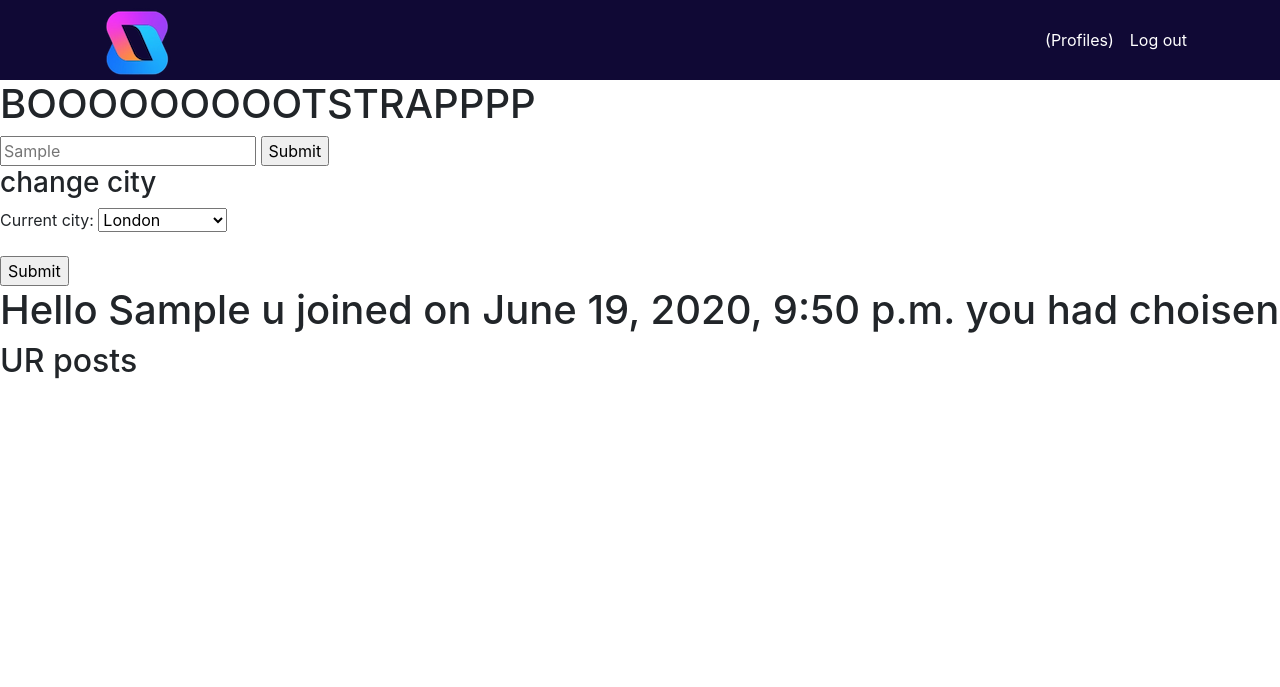
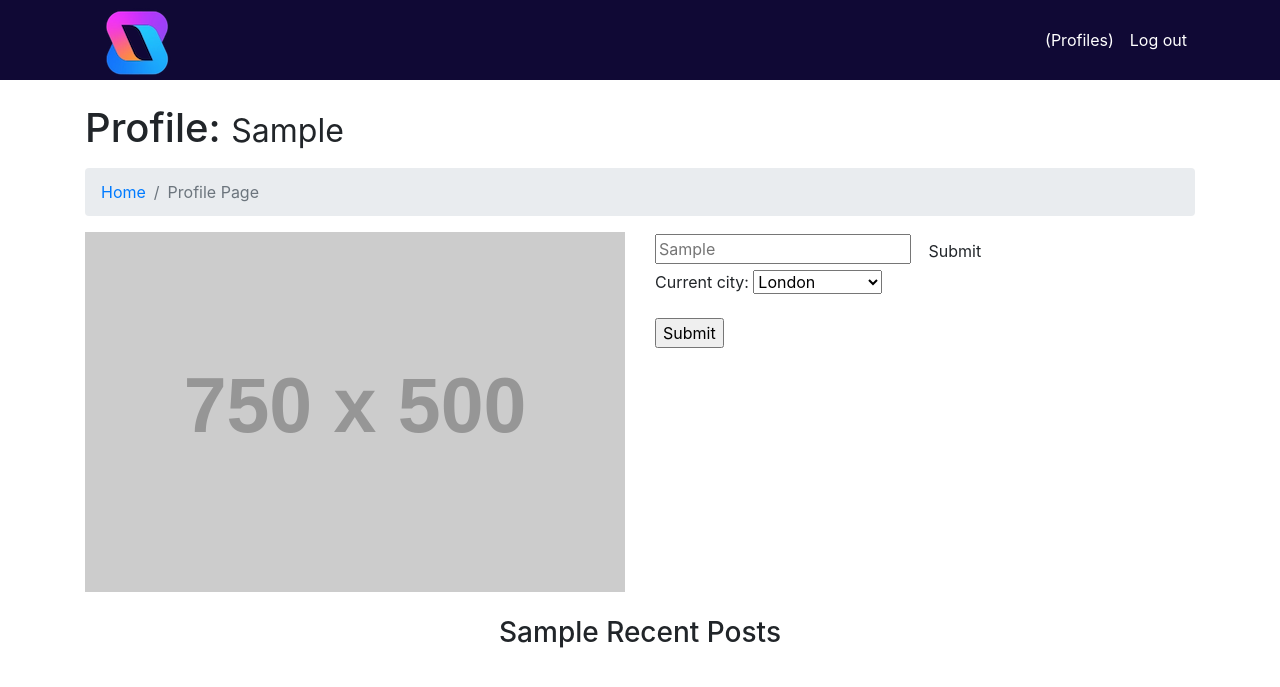
Before and after one commit to shepardi/Wayfarer, a Django app: template main_app/templates/profile.html in a window 1280 px wide. Shown: the top 687 px of the page. Run offline with Django 3.2, Linux system fonts and the light colour scheme; the template is opened without the code that fills it: values that come from a table or form of the project are taken from there, others are empty; the visitor is signed in with stand-in values (Sample User, id 1); grey boxes labelled with a size stand in for pictures from a placeholder-image service; some libraries are stand-ins or nearby versions.

Commit message:
Profile Rough Draft Done

```diff
--- a/main_app/templates/profile.html
+++ b/main_app/templates/profile.html
@@ -1,12 +1,89 @@
 {% extends 'base.html' %}
 
 {% block content %}
-<H1>BOOOOOOOOOTSTRAPPPP</H1>
+<!-- Page Content -->
+<div class="container">
+
+  <!-- Page Title ( Profile: user ) -->
+  <h1 class="mt-4 mb-3">Profile:
+    <small>{{user.first_name}}</small>
+  </h1>
+
+  <!-- Breadcrumb Profile Page -->
+  <ol class="breadcrumb">
+    <li class="breadcrumb-item">
+      <a href="index.html">Home</a>
+    </li>
+    <li class="breadcrumb-item active">Profile Page</li>
+  </ol>
+
+  <!-- Profile User Row -->
+  <div class="row">
+
+    <!-- Profile (Image) -->
+    <div class="col-md-6">
+      <img class="img-fluid" src="http://placehold.it/750x500" alt="">
+    </div>
+
+    <!-- Profile (User Form) -->
+    <div class="col-md-6">
+      <!--  User First name Profile Form -->
+      <form action="{% url 'profile' %}" method="POST">
+        {% csrf_token %}
+        <input type="text" placeholder={{user.first_name}} name='name'>
+        <input class="btn" type="submit">
+      </form>
+
+      <!-- City name Form -->
+      <form action="{% url 'profile' %}" method="POST">
+        {% csrf_token %}
+        {{ form.as_p }}
+        <input type="submit">
+      </form>
+    </div>
+
+  </div>
+  <!-- [END] Profile User Row -->
+
+  <!-- Related Posts Row-->
+  <h3 class="my-4">{{user.first_name}} Recent Posts</h3>
+
+  <div class="row">
+
+    <!-- Posts (Foor-Loop Postings) -->
+    {% for post in posts %}
+    <div class="col-md-3 col-sm-6 mb-4">
+      <a href="{% url 'post' post.id %}">
+        <!-- Post Card -->
+        <div class="card">
+
+          <!-- Title -->
+          <p>{{post.title}}</p>
+
+          <!-- Picture -->
+          <img class="img-fluid" src="http://placehold.it/500x300" alt="">
+        </div>
+      </a>
+    </div>
+    {% endfor %}
+
+  </div>
+  <!-- [END] Related Posts Row-->
+
+</div>
+
+
+
+{% endblock %}
+
+<!--  User First name Profile Form -->
 <form action="{% url 'profile' %}" method="POST">
   {% csrf_token %}
   <input type="text" placeholder={{user.first_name}} name='name'>
   <input type="submit">
 </form>
+
+<!-- City name Form -->
 <h3>change city</h3>
 <form action="{% url 'profile' %}" method="POST">
   {% csrf_token %}
@@ -14,10 +91,5 @@
   <input type="submit">
 </form>
 
-<h1> Hello {{user.first_name}} u joined on {{user.date_joined}} you had choisen {{city}}</h1>
-<H2> UR posts</H2>
-{% for post in posts  %}
-<a href="{% url 'post' post.id %}"> {{ post.title }} </a>
-{% endfor %}
-
-{% endblock %}
+<!-- Message Showing The User has joined @ date() -->
+<h1> Hello {{user.first_name}}, you joined on {{user.date_joined}} you had chosen {{city}}</h1>
```
